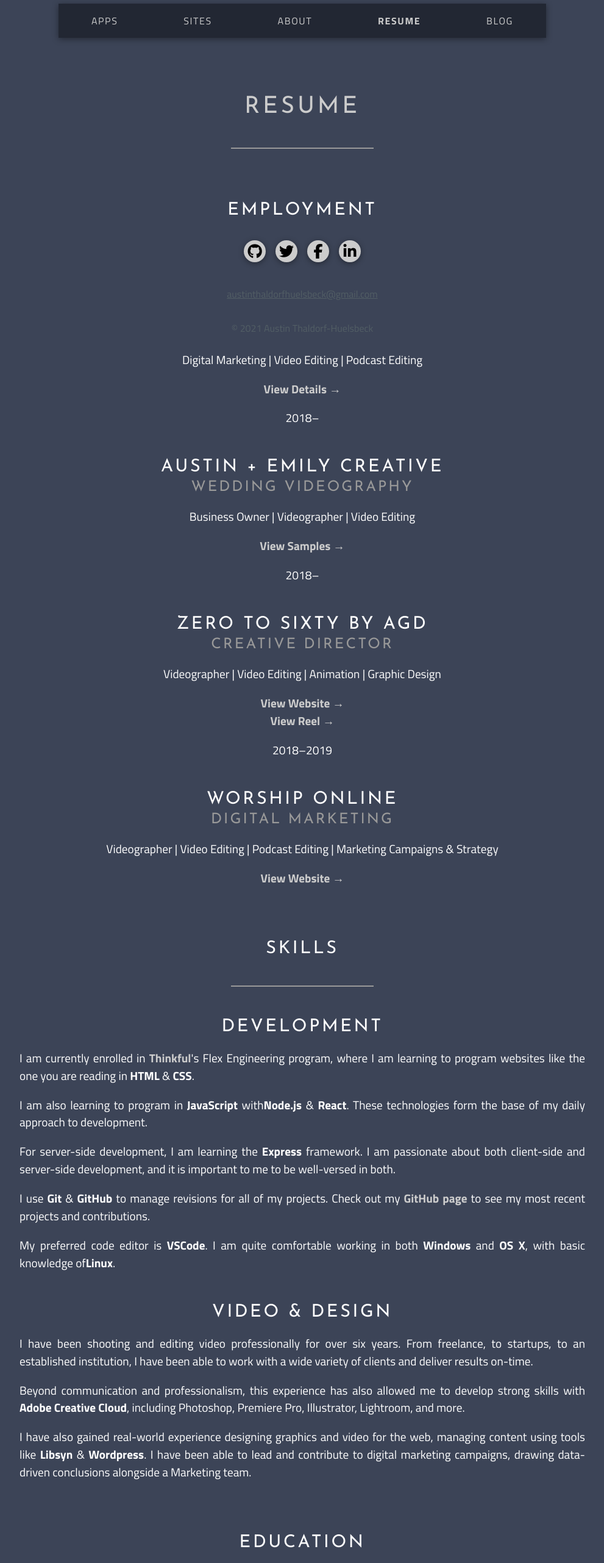
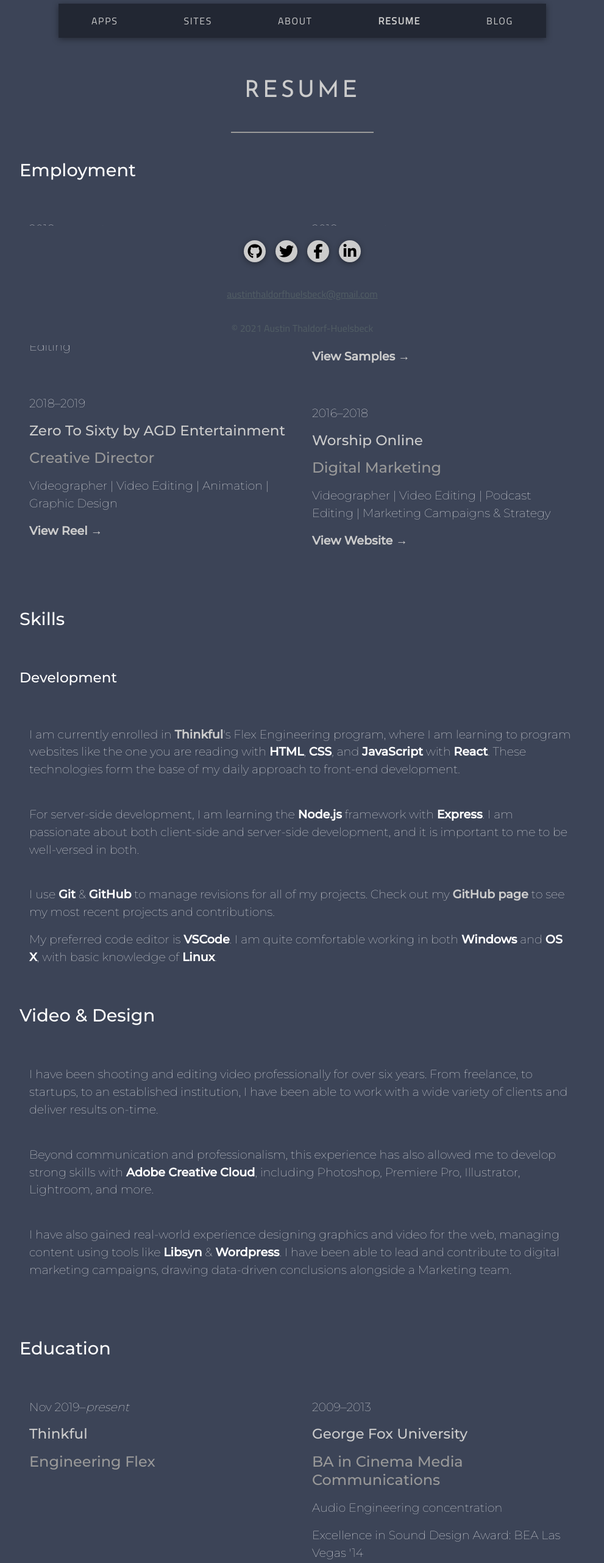
Before and after one commit to austinthaldorfhuelsbeck/portfolio-with-react, a React (Create React App) app: page /resume in a window 1280 px wide. Shown: the part 234-2797 px from the top of the page at 61% size, without its empty margins (144-1135 px from the left). Built offline with nearby package versions, Linux system fonts and the light colour scheme.

Commit message:
update resume

```diff
--- a/public/index.html
+++ b/public/index.html
@@ -19,7 +19,7 @@
     <link
       rel="stylesheet"
       id="google-fonts-css"
-      href="https://fonts.googleapis.com/css?family=Josefin+Sans%3A700%2C400%2C100%7CTitillium+Web%3A400%2C700%2C400italic%2C700italic"
+      href="https://fonts.googleapis.com/css2?family=Josefin+Sans:wght@100;400;700&family=Montserrat:wght@100;500&family=Titillium+Web:ital,wght@0,400;1,400;1,700&display=swap"
       type="text/css" media="all"
     />
 
--- a/src/CategorySection/CategoryHeader.js
+++ b/src/CategorySection/CategoryHeader.js
@@ -5,7 +5,7 @@ export default function CategoryHeader({ title, subtitle = null }) {
   const subtitleElement = subtitle ? <p>{subtitle}</p> : <p></p>;
   return (
     <header className="category-header">
-      <h1 className="category-title">
+      <h1 className="resume-title">
         <Link to={`/${title}`}>{title}</Link>
       </h1>
       <hr />
--- a/src/Resume/Resume.js
+++ b/src/Resume/Resume.js
@@ -1,33 +1,70 @@
 import React from "react";
 import CategoryHeader from "../CategorySection/CategoryHeader";
+import "./resume.css";
 
 export default function Resume() {
   return (
     <div className="project-content">
       <CategoryHeader title="Resume" />
-      <section className="category-section" id="employment">
-        <header className="category-header" data-aos="fade-up">
-          <h1 className="category-title">Employment</h1>
-          <hr />
-        </header>
 
-        <div data-aos="fade-up">
-          <h2>The Seattle School of Theology &amp; Psychology</h2>
-          <h3>Multimedia Specialist</h3>
-          <p>Digital Marketing | Video Editing | Podcast Editing</p>
+      <section className="resume-section">
+        <div className="row row-pad">
+          <h1 data-aos="fade-up">Employment</h1>
+        </div>
+        <div className="row">
+          <div className="col" data-aos="fade-up">
+            <div className="row" data-aos="fade-up">
               <p>
+                2018&ndash;<em>present</em>
+              </p>
+            </div>
+            <div className="row row-pad" data-aos="fade-up">
               <a
                 title="The Seattle School"
                 href="/AustinThaldorfHuelsbeck-projects/theseattleschool.html"
               >
-              <strong>View Details &rarr;</strong>
+                <h2>The Seattle School of Theology &amp; Psychology</h2>
+              </a>
+              <h3>Multimedia Specialist</h3>
+              <p>Digital Marketing | Video Editing | Podcast Editing</p>
+            </div>
+            <div className="row" data-aos="fade-up">
+              <p>2018&ndash;2019</p>
+            </div>
+            <div className="row row-pad" data-aos="fade-up">
+              <a
+                title="Zero To Sixty"
+                href="https://agdentertainment.com/about-zero-to-60"
+                target="_blank"
+              >
+                <h2>Zero To Sixty by AGD Entertainment</h2>
+              </a>
+              <h3>Creative Director</h3>
+              <p>Videographer | Video Editing | Animation | Graphic Design</p>
+              <p>
+                <a
+                  title="AGD Reel"
+                  href="https://vimeo.com/294708444"
+                  target="_blank"
+                >
+                  <strong>View Reel &rarr;</strong>
                 </a>
               </p>
-          <p>2018&ndash;</p>
             </div>
-
-        <div data-aos="fade-up">
+          </div>
+          <div className="col" data-aos="fade-up">
+            <div className="row" data-aos="fade-up">
+              <p>
+                2018&ndash;<em>present</em>
+              </p>
+            </div>
+            <div className="row row-pad" data-aos="fade-up">
+              <a
+                title="The Seattle School"
+                href="/AustinThaldorfHuelsbeck-projects/theseattleschool.html"
+              >
                 <h2>Austin + Emily Creative</h2>
+              </a>
               <h3>Wedding Videography</h3>
               <p>Business Owner | Videographer | Video Editing</p>
               <p>
@@ -39,39 +76,23 @@ export default function Resume() {
                   <strong>View Samples &rarr;</strong>
                 </a>
               </p>
-          <p>2018&ndash;</p>
             </div>
-
-        <div data-aos="fade-up">
-          <h2>Zero To Sixty by AGD</h2>
-          <h3>Creative Director</h3>
-          <p>Videographer | Video Editing | Animation | Graphic Design</p>
-          <p>
+            <div className="row" data-aos="fade-up">
+              <p>2016&ndash;2018</p>
+            </div>
+            <div className="row" data-aos="fade-up">
               <a
-              title="Zero To Sixty"
-              href="https://agdentertainment.com/about-zero-to-60"
-              target="_blank"
+                title="The Seattle School"
+                href="/AustinThaldorfHuelsbeck-projects/theseattleschool.html"
               >
-              <strong>View Website &rarr;</strong>
+                <h2>Worship Online</h2>
               </a>
-            <br />
-            <a
-              title="AGD Reel"
-              href="https://vimeo.com/294708444"
-              target="_blank"
-            >
-              <strong>View Reel &rarr;</strong>
-            </a>
-          </p>
-          <p>2018&ndash;2019</p>
             </div>
-
-        <div data-aos="fade-up">
-          <h2>Worship Online</h2>
+            <div className="row row-pad" data-aos="fade-up">
               <h3>Digital Marketing</h3>
               <p>
-            Videographer | Video Editing | Podcast Editing | Marketing Campaigns
-            &amp; Strategy
+                Videographer | Video Editing | Podcast Editing | Marketing
+                Campaigns &amp; Strategy
               </p>
               <p>
                 <a
@@ -83,15 +104,18 @@ export default function Resume() {
                 </a>
               </p>
             </div>
+          </div>
+        </div>
       </section>
 
-      <section className="category-section" id="skills" data-aos="fade-up">
-        <header className="category-header">
-          <h1 className="category-title">Skills</h1>
-          <hr />
-        </header>
-
-        <h2 data-aos="fade-up">Development</h2>
+      <section className="resume-section" id="skills">
+        <div className="row row-pad">
+          <h1 data-aos="fade-up">Skills</h1>
+        </div>
+        <div className="row row-pad" data-aos="fade-up">
+          <h2>Development</h2>
+        </div>
+        <div className="col row-pad">
           <p data-aos="fade-up">
             I am currently enrolled in{" "}
             <a
@@ -101,24 +125,26 @@ export default function Resume() {
               <strong>Thinkful</strong>
             </a>
             's Flex Engineering program, where I am learning to program websites
-          like the one you are reading in <strong>HTML</strong> &amp;{" "}
-          <strong>CSS</strong>.
+            like the one you are reading with <strong>HTML</strong>,{" "}
+            <strong>CSS</strong>, and <strong>JavaScript</strong> with{" "}
+            <strong>React</strong>. These technologies form the base of my daily
+            approach to front-end development.
           </p>
-        <p data-aos="fade-up">
-          I am also learning to program in <strong>JavaScript</strong> with
-          <strong>Node.js</strong> &amp; <strong>React</strong>. These
-          technologies form the base of my daily approach to development.
-        </p>
+          <br />
           <p data-aos="fade-up">
             For server-side development, I am learning the{" "}
-          <strong>Express</strong> framework. I am passionate about both
-          client-side and server-side development, and it is important to me to
-          be well-versed in both.
+            <strong>Node.js</strong> framework with <strong>Express</strong>. I
+            am passionate about both client-side and server-side development,
+            and it is important to me to be well-versed in both.
           </p>
+          <br />
           <p data-aos="fade-up">
             I use <strong>Git</strong> &amp; <strong>GitHub</strong> to manage
             revisions for all of my projects. Check out my{" "}
-          <a href="https://github.com/austinthaldorfhuelsbeck" target="_blank">
+            <a
+              href="https://github.com/austinthaldorfhuelsbeck"
+              target="_blank"
+            >
               <strong>GitHub page</strong>
             </a>{" "}
             to see my most recent projects and contributions.
@@ -126,56 +152,72 @@ export default function Resume() {
           <p data-aos="fade-up">
             My preferred code editor is <strong>VSCode</strong>. I am quite
             comfortable working in both <strong>Windows</strong> and{" "}
-          <strong>OS X</strong>, with basic knowledge of
+            <strong>OS X</strong>, with basic knowledge of{" "}
             <strong>Linux</strong>.
           </p>
-
-        <h2 data-aos="fade-up">Video &amp; Design</h2>
+        </div>
+        <div className="row row-pad">
+          <h1 data-aos="fade-up">Video &amp; Design</h1>
+        </div>
+        <div className="col row-pad">
           <p data-aos="fade-up">
             I have been shooting and editing video professionally for over six
             years. From freelance, to startups, to an established institution, I
             have been able to work with a wide variety of clients and deliver
             results on-time.
           </p>
+          <br />
           <p data-aos="fade-up">
             Beyond communication and professionalism, this experience has also
             allowed me to develop strong skills with{" "}
             <strong>Adobe Creative Cloud</strong>, including Photoshop, Premiere
             Pro, Illustrator, Lightroom, and more.
           </p>
+          <br />
           <p data-aos="fade-up">
-          I have also gained real-world experience designing graphics and video
-          for the web, managing content using tools like <strong>Libsyn</strong>{" "}
-          &amp; <strong>Wordpress</strong>. I have been able to lead and
-          contribute to digital marketing campaigns, drawing data-driven
-          conclusions alongside a Marketing team.
+            I have also gained real-world experience designing graphics and
+            video for the web, managing content using tools like{" "}
+            <strong>Libsyn</strong> &amp; <strong>Wordpress</strong>. I have
+            been able to lead and contribute to digital marketing campaigns,
+            drawing data-driven conclusions alongside a Marketing team.
           </p>
+        </div>
       </section>
 
-      <section className="category-section" id="education">
-        <header className="category-header" data-aos="fade-up">
-          <h1 className="category-title">Education</h1>
-          <hr />
-        </header>
-
-        <div data-aos="fade-up">
-          <h2>Thinkful</h2>
-          <h3>Web Development</h3>
-          <p>2019&ndash;</p>
+      <section className="resume-section" id="education">
+        <div className="row row-pad">
+          <h1 data-aos="fade-up">Education</h1>
         </div>
-
-        <div data-aos="fade-up">
-          <h2>George Fox University</h2>
+        <div className="row">
+          <div className="col" data-aos="fade-up">
+            <p>
+              Nov 2019&ndash;<em>present</em>
+            </p>
+            <h2>
+              <a
+                href="https://www.thinkful.com/bootcamp/web-development/flexible/"
+                target="_blank"
+              >
+                Thinkful
+              </a>
+            </h2>
+            <h3>Engineering Flex</h3>
+          </div>
+          <div className="col" data-aos="fade-up">
+            <p>2009&ndash;2013</p>
+            <h2>
+              <a href="https://www.georgefox.edu/" target="_blank">
+                George Fox University
+              </a>
+            </h2>
             <h3>BA in Cinema Media Communications</h3>
             <p>Audio Engineering concentration</p>
             <p>Excellence in Sound Design Award: BEA Las Vegas '14</p>
-          <p>2009&ndash;2013</p>
+          </div>
         </div>
       </section>
 
-      <section className="category-section" id="signature" data-aos="fade-up">
-        <hr />
-        <br />
+      <section className="resume-section" id="signature" data-aos="fade-up">
         <p>
           <a
             href="https://www.linkedin.com/in/austinhuelsbeck"
@@ -186,7 +228,7 @@ export default function Resume() {
           </a>
         </p>
         <br />
-        <p className="tiny-text">Updated Jan 19, 2021</p>
+        <p className="tiny-text">Updated Mar 4, 2021</p>
       </section>
     </div>
   );
--- /dev/null
+++ b/src/Resume/resume.css
@@ -0,0 +1,36 @@
+.resume-title { padding: 1rem 0 2rem; }
+
+.resume-section { padding: 1rem 0; }
+
+.resume-section h1,
+.resume-section h2,
+.resume-section h3,
+.resume-section p {
+  font-family: 'Montserrat', sans-serif;
+  text-transform: none;
+  letter-spacing: normal;
+  text-align: left;
+  margin: 0.5rem 0;
+}
+.resume-section h1 { font-weight: 500; }
+.resume-section h2 { font-size: 1.2em; }
+.resume-section p {
+  font-family: 'Montserrat', sans-serif;
+  font-weight: 100;
+}
+
+.row {
+  display: flex;
+  flex-direction: row;
+  flex-wrap: wrap;
+  width: 100%;
+  padding: 0 1 rem;
+ }
+ .col {
+   display: flex;
+   flex-direction: column;
+   flex-basis: 100%;
+   flex: 1;
+   padding: 0 1rem;
+ }
+ .row-pad { padding-bottom: 3rem; }
--- a/src/index.css
+++ b/src/index.css
@@ -115,7 +115,7 @@ nav li {
 .header, .footer {
   position: fixed;
   z-index: 100;
-  left: 50%;
+  left: 53%;
   transform: translateX(-50%);
   background: #3c4457;
   width: 100%;
@@ -128,7 +128,7 @@ nav li {
 }
 
 .content {
-  padding-top: 70vw;
+  padding-top: 27rem;
   z-index: -100;
 }
 
@@ -183,8 +183,7 @@ nav li {
 .category-title,
 .form-container {
   position: relative;
-  padding-top: 4rem;
-  padding-bottom: 2rem;
+  padding: 4rem 0 2rem;
 }
 
 .category-header { text-align: center; }
@@ -198,12 +197,14 @@ nav li {
 .form-container {
   font-size: 1.2rem;
   width: 100%;
-  margin: 3rem auto 0 auto;
+  margin: 0 auto 0 auto;
 }
 
 #about { margin: 0 auto 0 auto; }
 
 #about p { font-size: 1.2rem; }
+
+.about-caption, .project-content { padding-bottom: 13rem; }
 
 .header-intro,
 .project-content { text-align: center; }
@@ -307,7 +308,7 @@ footer ul { padding: 0; }
 @media all and (min-width: 800px) {
   .header-intro,
   .form-container,
-  #about { width: 32rem; }
+  #about { width: 48rem; }
   .project-content { width: 58rem; }
 
   #site-nav,
@@ -325,9 +326,7 @@ footer ul { padding: 0; }
   .header-title h1 { font-size: 5vw; }
   .project-intro h1 { font-size: 7vw; }
 
-  .content { padding-top: 250px; }
+  .header, .footer { left: 50%; }
+
+  .content { padding-top: 20rem; }
 }
-
-@media all and (min-width: 1800px) {
-  .content { padding-top: 14vw; }
-}
```
Lines whose indentation alone changed are shown as unchanged.
